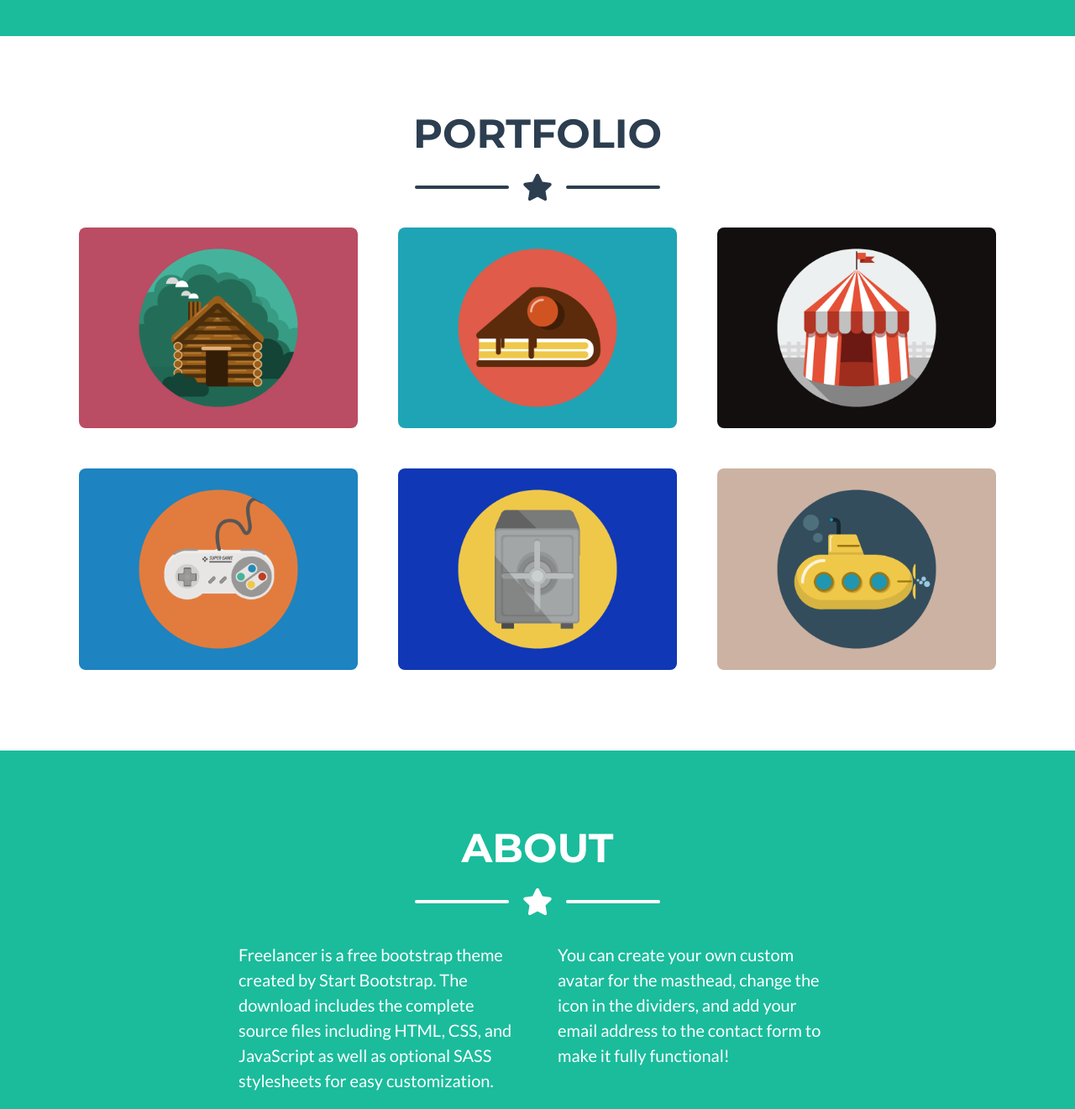
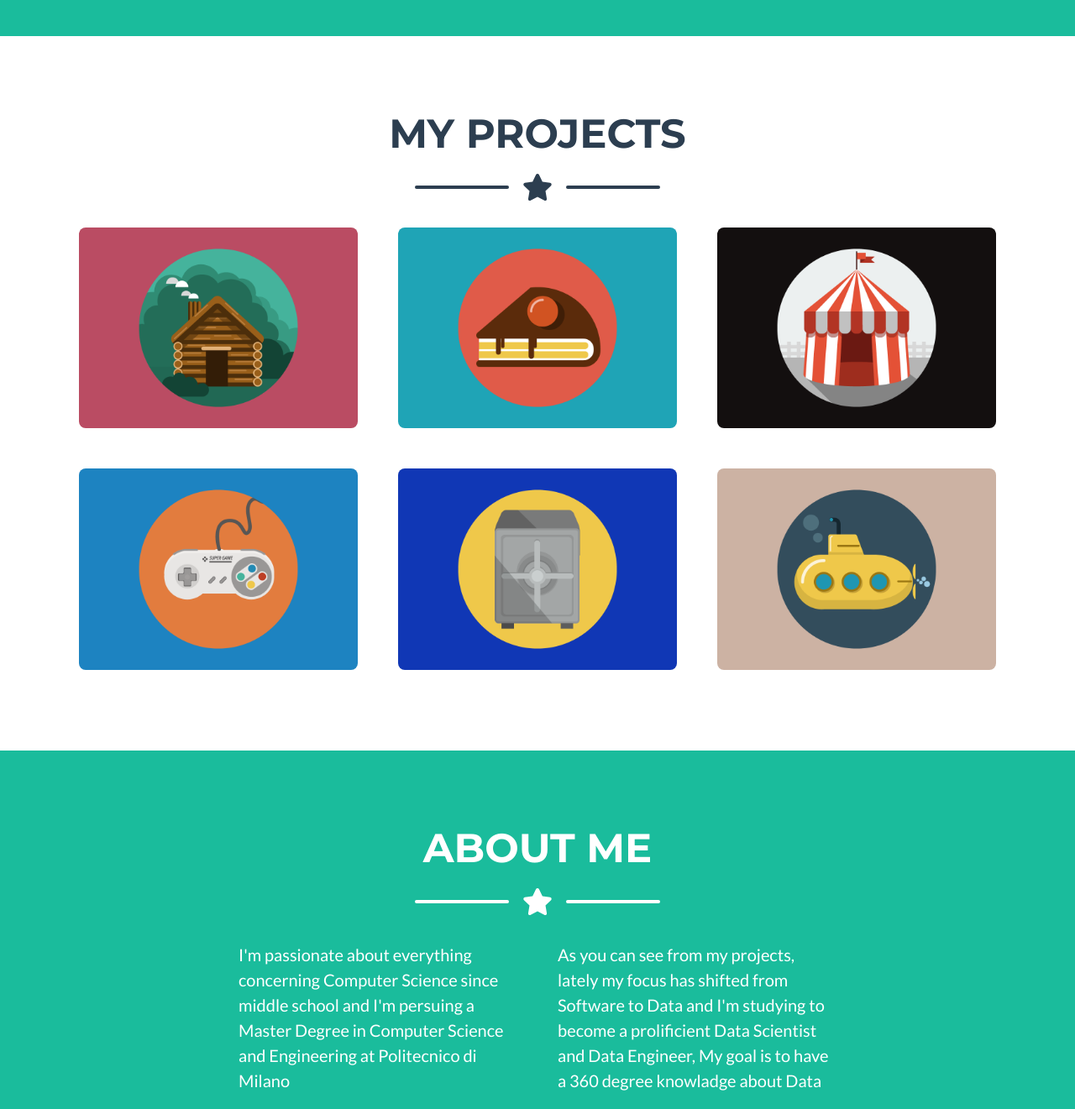
Before and after one commit to 08volt/08volt.github.io, a plain HTML site: page index.html in a window 1280 px wide. Shown: the part 740-2061 px from the top of the page at 84% size. Drawn offline with nearby package versions, Linux system fonts and the light colour scheme.

Commit message:
Update index.html

```diff
--- a/index.html
+++ b/index.html
@@ -54,7 +54,7 @@
         <section class="page-section portfolio" id="portfolio">
             <div class="container">
                 <!-- Portfolio Section Heading-->
-                <h2 class="page-section-heading text-center text-uppercase text-secondary mb-0">Portfolio</h2>
+                <h2 class="page-section-heading text-center text-uppercase text-secondary mb-0">MY PROJECTS</h2>
                 <!-- Icon Divider-->
                 <div class="divider-custom">
                     <div class="divider-custom-line"></div>
@@ -124,7 +124,7 @@
         <section class="page-section bg-primary text-white mb-0" id="about">
             <div class="container">
                 <!-- About Section Heading-->
-                <h2 class="page-section-heading text-center text-uppercase text-white">About</h2>
+                <h2 class="page-section-heading text-center text-uppercase text-white">About Me</h2>
                 <!-- Icon Divider-->
                 <div class="divider-custom divider-light">
                     <div class="divider-custom-line"></div>
@@ -133,8 +133,8 @@
                 </div>
                 <!-- About Section Content-->
                 <div class="row">
-                    <div class="col-lg-4 ml-auto"><p class="lead">Freelancer is a free bootstrap theme created by Start Bootstrap. The download includes the complete source files including HTML, CSS, and JavaScript as well as optional SASS stylesheets for easy customization.</p></div>
-                    <div class="col-lg-4 mr-auto"><p class="lead">You can create your own custom avatar for the masthead, change the icon in the dividers, and add your email address to the contact form to make it fully functional!</p></div>
+                    <div class="col-lg-4 ml-auto"><p class="lead">I'm passionate about everything concerning Computer Science since middle school and I'm persuing a Master Degree in Computer Science and Engineering at Politecnico di Milano</p></div>
+                    <div class="col-lg-4 mr-auto"><p class="lead">As you can see from my projects, lately my focus has shifted from Software to Data and I'm studying to become a prolificient Data Scientist and Data Engineer, My goal is to have a 360 degree knowladge about Data</p></div>
                 </div>
                 <!-- About Section Button-->
                 <div class="text-center mt-4">
```
